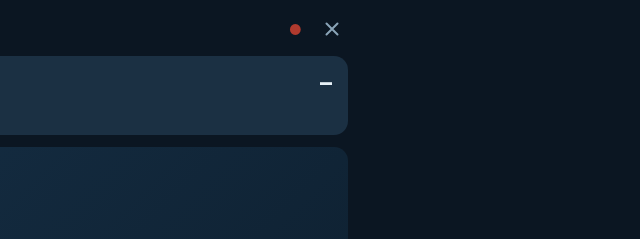
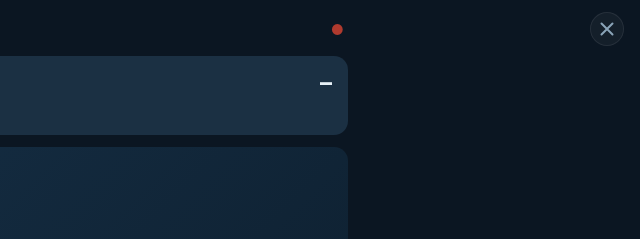
Before and after one commit to johansolve/signalk-wave-estimator, a website: page public/index.html in a window 1280 px wide. Shown: the top 239 px of the page, 640-1280 px from the left. Drawn offline with Linux system fonts and the light colour scheme.

Commit message:
Style close button to match other webapps
Round fixed-position close button (top-right) with subtle background
and border, consistent with celllog/humidity/dehumidifier webapps.

Co-Authored-By: Claude Opus 4.8 <noreply@anthropic.com>
Claude-Session: https://claude.ai/code/session_014jZTse75GmcorB6QNi6hQZ

```diff
--- a/public/style.css
+++ b/public/style.css
@@ -50,18 +50,22 @@ body {
 .link.down { color: var(--bad); }
 
 .close {
+  position: fixed;
+  top: 12px;
+  right: 16px;
   display: flex;
   align-items: center;
   justify-content: center;
-  width: 36px;
-  height: 36px;
-  margin: -6px -6px -6px 0;
-  border-radius: 10px;
+  width: 34px;
+  height: 34px;
+  border-radius: 50%;
   color: var(--muted);
   text-decoration: none;
+  background: rgba(255,255,255,0.04);
+  border: 1px solid rgba(255,255,255,0.08);
   -webkit-tap-highlight-color: transparent;
 }
-.close:hover, .close:active { color: var(--text); background: rgba(255,255,255,0.08); }
+.close:hover, .close:active { color: var(--text); background: rgba(255,255,255,0.10); }
 .close svg { width: 22px; height: 22px; stroke: currentColor; stroke-width: 2.2; stroke-linecap: round; fill: none; }
 
 .banner {
```
